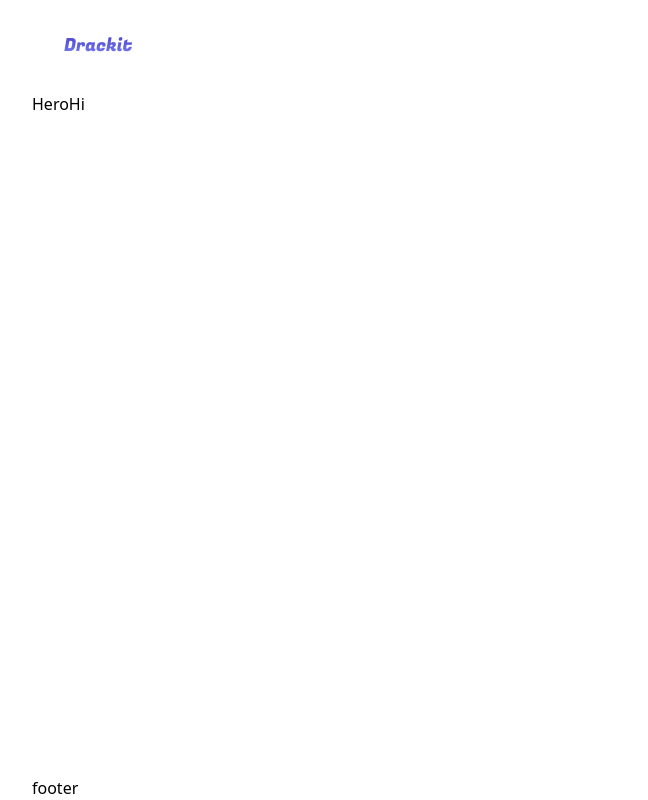
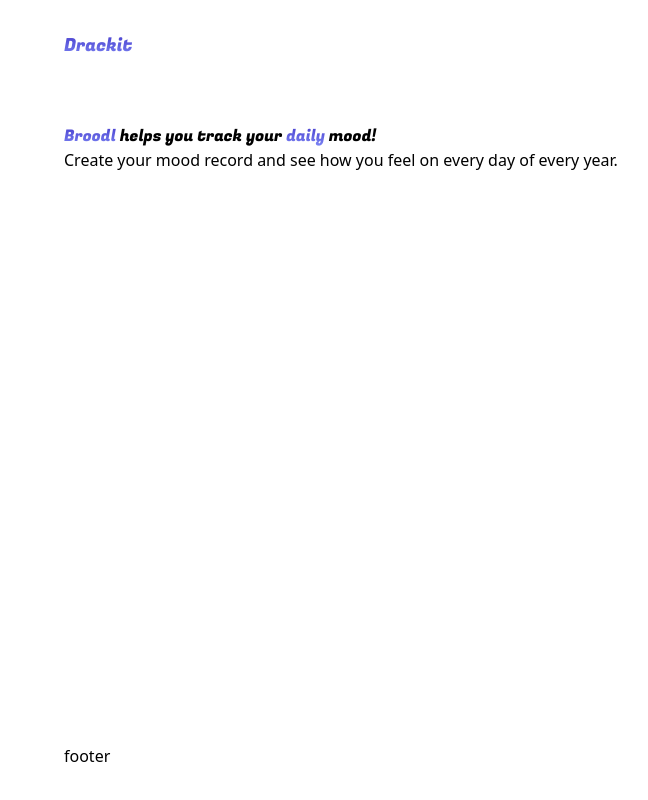
Before and after one commit to irisxvii/next, a Next.js app: page / in a window 1280 px wide. Shown: the whole page, without its empty margins (108-756 px from the left). Built offline with nearby package versions, Linux system fonts and the light colour scheme.

Commit message:
semi-final commit before i mess shit up

```diff
--- a/app/layout.js
+++ b/app/layout.js
@@ -34,7 +34,7 @@
   )
 
   const footer=(
-    <footer>
+    <footer className="p-4 sm:p-8">
       footer
     </footer>
   )
--- a/component/Hero.js
+++ b/component/Hero.js
@@ -1,7 +1,16 @@
-import React from 'react'
+import React from 'react';
+import { Fugaz_One } from '@next/font/google';
+
+const fugazOne = Fugaz_One({
+  weight: '400',
+  subsets: ['latin'],
+});
 
 export default function Hero() {
-  return (
-    <div>HeroHi</div>
-  )
+    return (
+        <div className='py-4 md:py-10 flex flex-col gap-8 sm:gap-10'>
+            <h1 className={'text-5xl sm:text-6xl md:text-7xl text-center ' + fugazOne.className}><span className='textGradient'>Broodl</span> helps you track your <span className='textGradient'>daily</span> mood!</h1>
+            <p className='text-lg sm:text-xl md:text-2xl text-center w-full mx-auto max-w-[600px]'>Create your mood record and see how you feel on <span className='font-semibold'>every day of every year.</span></p>
+        </div>
+    )
 }
--- a/component/Main.js
+++ b/component/Main.js
@@ -3,7 +3,7 @@
 export default function Main(props) {
     const{children} = props
   return (
-    <main className='flex-1'>
+    <main className='flex-1 flex flex-col p-4 sm:p-8'>
         {children}
     </main>
   )
```
Also changed, not shown: tailwind.config.js (line endings or trailing spaces).
